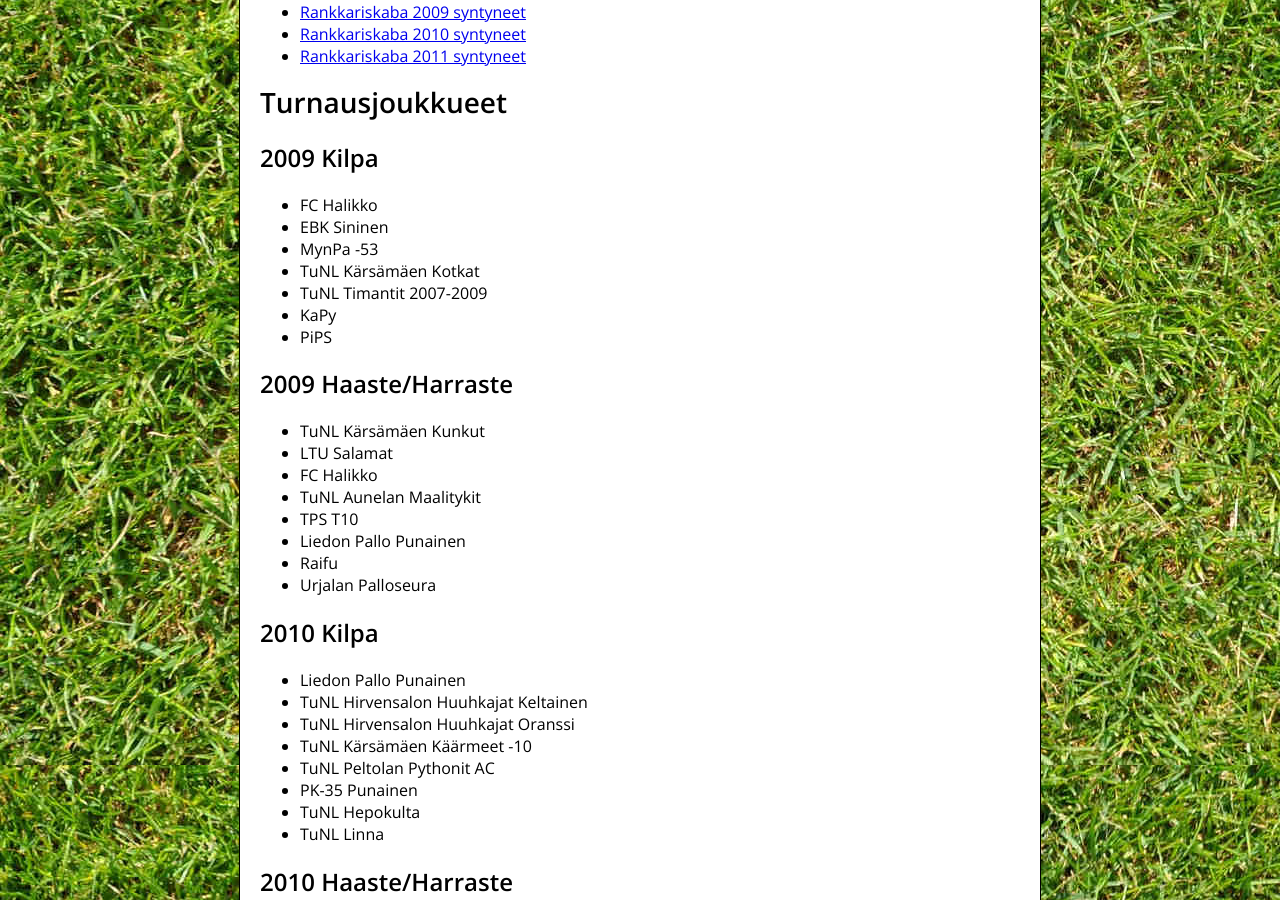
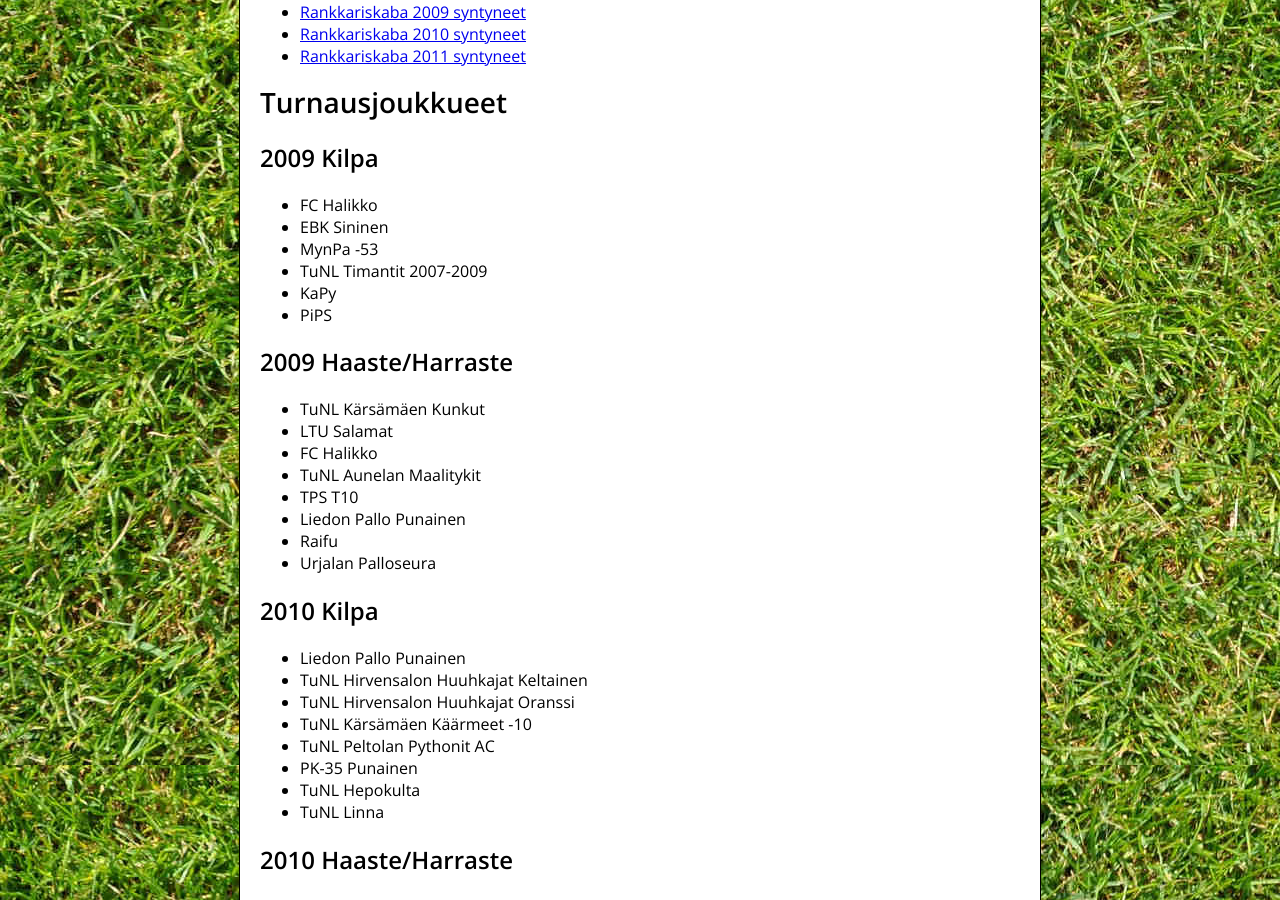
Before and after one commit to nappulatnurmella/nappulatnurmella.github.io, a Jekyll site: the page built from otteluohjelma.md, in a window 1280 px wide and 900 px high, scrolled down 313 px. Built offline with Jekyll 4.4.1, drawn with Linux system fonts in a browser that asks for light colours; our own code applies the rules of GitHub Pages for plain Markdown files.

Commit message:
Remove a team that doesn't participate

```diff
--- a/otteluohjelma.md
+++ b/otteluohjelma.md
@@ -24,7 +24,6 @@ Rankkariskaban aikataulut:
 * FC Halikko
 * EBK Sininen
 * MynPa -53
-* TuNL Kärsämäen Kotkat
 * TuNL Timantit 2007-2009
 * KaPy
 * PiPS
```
